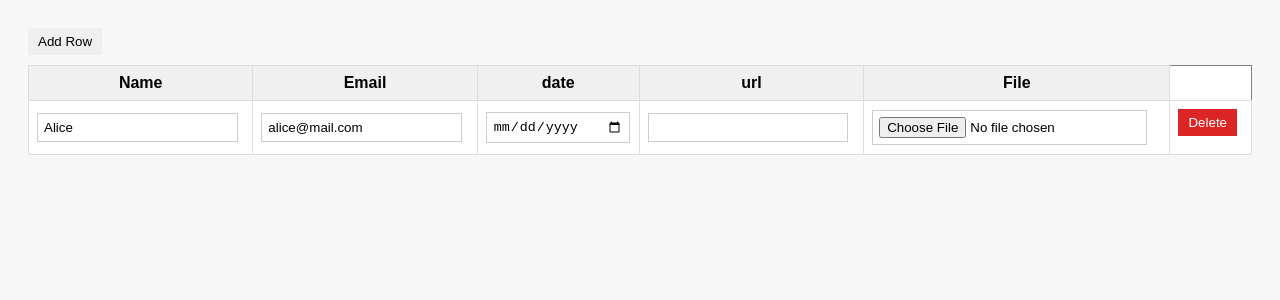
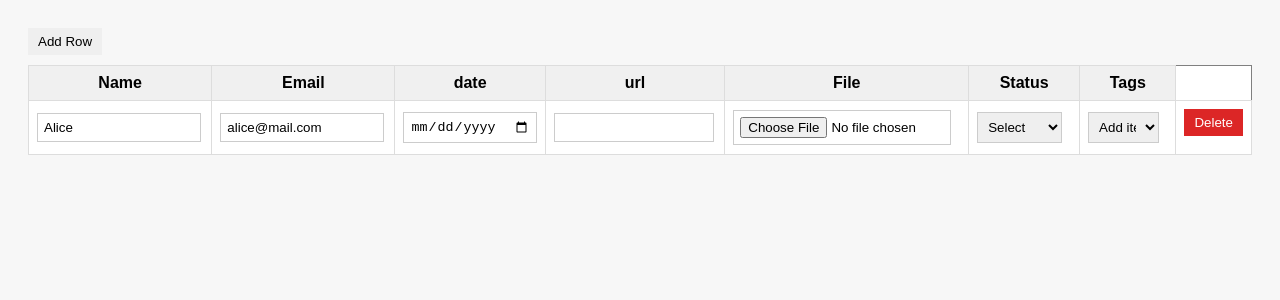
Before and after one commit to ManasHalari/prodev, a React (Vite) app: page / in a window 1280 px wide. Shown: the top 300 px of the page. Built offline with nearby package versions, Linux system fonts and the light colour scheme.

Commit message:
You can add one items and multiple too

```diff
--- a/src/App.css
+++ b/src/App.css
@@ -47,3 +47,24 @@ body {
 select[multiple] {
   height: 80px;
 }
+
+.chip-container {
+  display: flex;
+  gap: 6px;
+  flex-wrap: wrap;
+}
+
+.chip {
+  background: #e5e7eb;
+  padding: 4px 8px;
+  border-radius: 12px;
+  display: flex;
+  align-items: center;
+  gap: 6px;
+  font-size: 12px;
+}
+
+.chip-close {
+  cursor: pointer;
+  font-weight: bold;
+}
--- a/src/components/Cell.jsx
+++ b/src/components/Cell.jsx
@@ -1,4 +1,3 @@
-
 
 export default function Cell({ column, value, onChange }) {
   switch (column.type) {
@@ -42,6 +41,98 @@ export default function Cell({ column, value, onChange }) {
         />
       );
 
+    case "select": {
+      let selectedOption = column.options.find(
+        opt => opt.id === value
+      );
+
+      return (
+        <div>
+          <select
+            className="input"
+            value={value || ""}
+            onChange={e => onChange(e.target.value || null)}
+          >
+            <option value="">Select</option>
+            {column.options.map(opt => (
+              <option key={opt.id} value={opt.id}>
+                {opt.label}
+              </option>
+            ))}
+          </select>
+
+          {value && selectedOption && (
+            <div className="chip">
+              {selectedOption.label}
+              <span
+                className="chip-close"
+                onClick={e => {
+                  e.stopPropagation();
+                  onChange(()=>{
+                    selectedOption = null;
+                  }); // delete by id
+                }}
+              >
+                ×
+              </span>
+            </div>
+          )}
+        </div>
+      );
+    }
+
+
+
+    case "multi-select":
+      const selectedValues = value || [];
+
+      return (
+        <div>
+          <select
+            className="input"
+            onChange={e => {
+              const selected = column.options.find(
+                opt => opt.id === e.target.value
+              );
+
+              if (
+                selected &&
+                !selectedValues.some(v => v.id === selected.id)
+              ) {
+                onChange([...selectedValues, selected]);
+              }
+            }}
+          >
+            <option value="">Add item</option>
+            {column.options.map(opt => (
+              <option key={opt.id} value={opt.id}>
+                {opt.label}
+              </option>
+            ))}
+          </select>
+
+          <div className="chip-container">
+            {selectedValues.map(item => (
+              <div key={item.id} className="chip">
+                {item.label}
+                <span
+                  className="chip-close"
+                  onClick={() =>
+                    onChange(
+                      selectedValues.filter(
+                        v => v.id !== item.id
+                      )
+                    )
+                  }
+                >
+                  ×
+                </span>
+              </div>
+            ))}
+          </div>
+        </div>
+      );
+
     default:
       return (
         <input
--- a/src/models/schema.js
+++ b/src/models/schema.js
@@ -8,6 +8,26 @@ export const initialColumns = [
   name: "File",
   type: "file",
 },
+  {
+    id: "col_6",
+    name: "Status",
+    type: "select",
+    options: [
+      { id: "s1", label: "Todo" },
+      { id: "s2", label: "In Progress" },
+      { id: "s3", label: "Done" },
+    ],
+  },
+  {
+    id: "col_7",
+    name: "Tags",
+    type: "multi-select",
+    options: [
+      { id: "t1", label: "Frontend" },
+      { id: "t2", label: "Backend" },
+      { id: "t3", label: "UI" },
+    ],
+  }
 ];
 
 export const initialRows = [
@@ -15,7 +35,9 @@ export const initialRows = [
     id: "row_1",
     cells: {
       col_1: "Alice",
-      col_2: "alice@mail.com"
+      col_2: "alice@mail.com",
+      col_5: { id: "s1", label: "Todo" },
+      col_6: [{ id: "t1", label: "Frontend" }],
     }
   }
 ];
```
